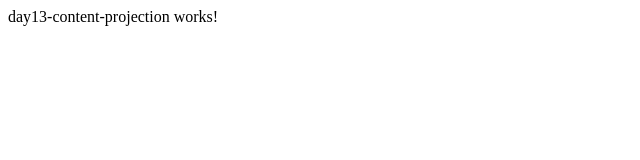
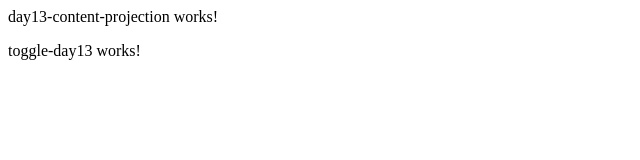
Before and after one commit to Quangzr/angular-100-days-quangzr, an Angular app: page / in a window 1280 px wide. Shown: the top 160 px of the page, without its empty margins (0-640 px from the left). Built offline with nearby package versions, Linux system fonts and the light colour scheme.

Commit message:
2 files modified, 3 added

```diff
--- a/src/app/app.module.ts
+++ b/src/app/app.module.ts
@@ -18,6 +18,7 @@ import { ToggleDay10Component } from './day10-view-child/toggle-day10/toggle-day
 import { Day11TypescriptDataTypeComponent } from './day11-typescript-data-type/day11-typescript-data-type.component';
 import { Day12TypescriptAdvancedTypeComponent } from './day12-typescript-advanced-type/day12-typescript-advanced-type.component';
 import { Day13ContentProjectionComponent } from './day13-content-projection/day13-content-projection.component';
+import { ToggleDay13Component } from './day13-content-projection/toggle-day13/toggle-day13.component';
 
 @NgModule({
   imports: [BrowserModule, FormsModule],
@@ -39,6 +40,7 @@ import { Day13ContentProjectionComponent } from './day13-content-projection/day1
     Day11TypescriptDataTypeComponent,
     Day12TypescriptAdvancedTypeComponent,
     Day13ContentProjectionComponent,
+    ToggleDay13Component,
   ],
   bootstrap: [AppComponent],
 })
--- a/src/app/day13-content-projection/day13-content-projection.component.html
+++ b/src/app/day13-content-projection/day13-content-projection.component.html
@@ -1 +1,3 @@
 <p>day13-content-projection works!</p>
+
+<app-toggle-day13></app-toggle-day13>
--- /dev/null
+++ b/src/app/day13-content-projection/toggle-day13/toggle-day13.component.html
@@ -0,0 +1 @@
+<p>toggle-day13 works!</p>
--- /dev/null
+++ b/src/app/day13-content-projection/toggle-day13/toggle-day13.component.ts
@@ -0,0 +1,15 @@
+import { Component, OnInit } from '@angular/core';
+
+@Component({
+  selector: 'app-toggle-day13',
+  templateUrl: './toggle-day13.component.html',
+  styleUrls: ['./toggle-day13.component.css']
+})
+export class ToggleDay13Component implements OnInit {
+
+  constructor() { }
+
+  ngOnInit() {
+  }
+
+}
```
Also changed, not shown: src/app/day13-content-projection/toggle-day13/toggle-day13.component.css (added).
